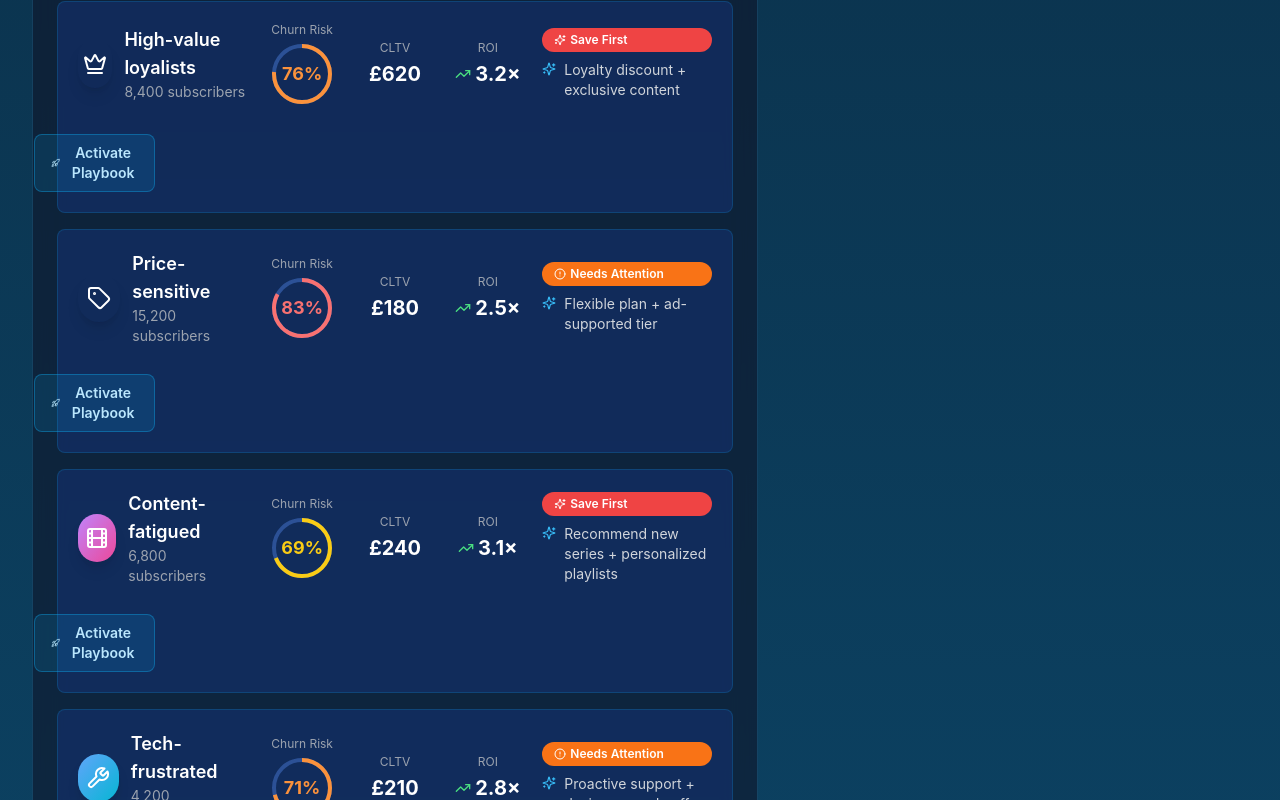
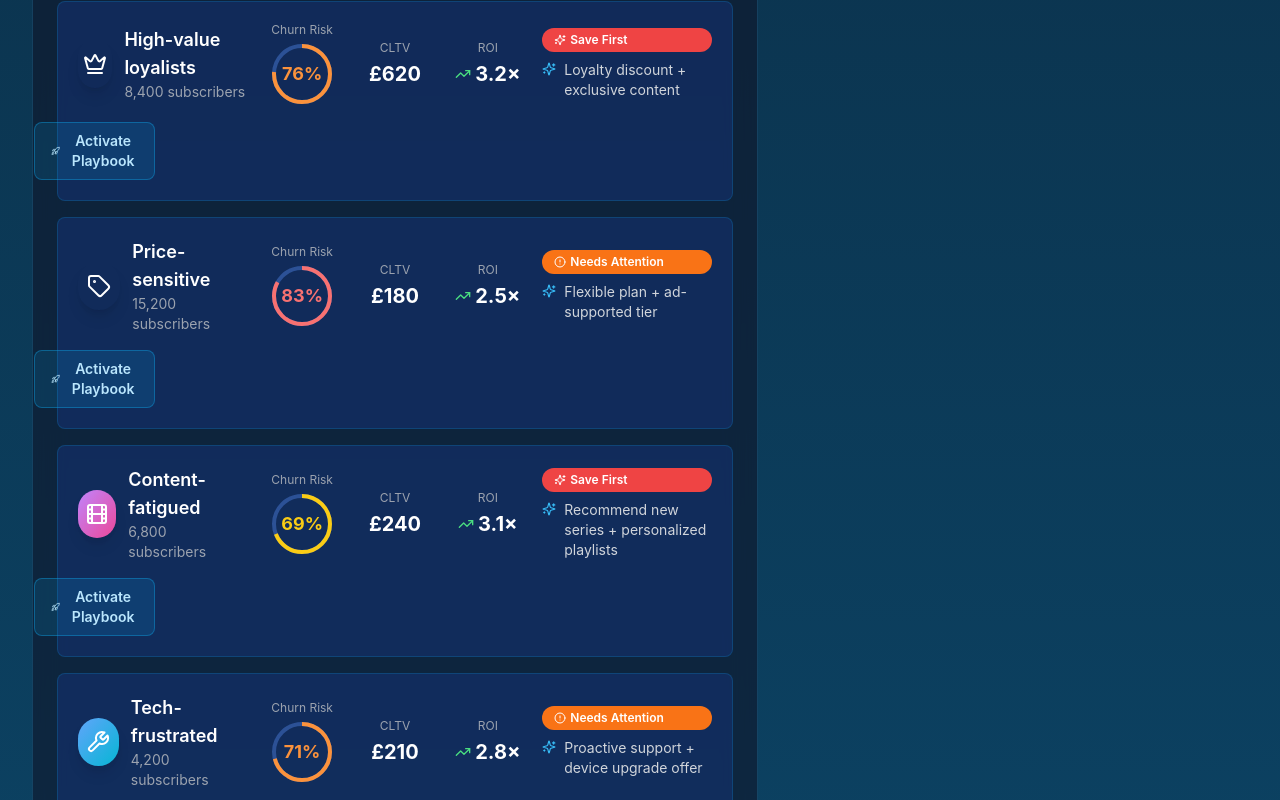
Before and after one commit to arunabh88/ChurnDashboard_Markus_New, a Next.js app: page / in a window 1280 px wide. Shown: the part 2060-2860 px from the top of the page. Built offline with nearby package versions, Linux system fonts and the light colour scheme.

Commit message:
style: align decision playbook cta beside ai insight

```diff
--- a/components/DecisionLayer.tsx
+++ b/components/DecisionLayer.tsx
@@ -159,7 +159,7 @@
                   whileHover={{ scale: 1.03 }}
                   whileTap={{ scale: 0.97 }}
                   onClick={() => onSegmentAction?.(segment)}
-                  className="mt-3 inline-flex items-center gap-2 rounded-lg border border-sky-500/40 bg-sky-500/15 px-4 py-2 text-sm font-semibold text-sky-200 hover:bg-sky-500/25"
+                  className="inline-flex items-center gap-2 rounded-lg border border-sky-500/40 bg-sky-500/15 px-4 py-2 text-sm font-semibold text-sky-200 hover:bg-sky-500/25"
                   aria-label={`Activate playbook for ${segment.name}`}
                 >
                   <Rocket size={16} />
```
